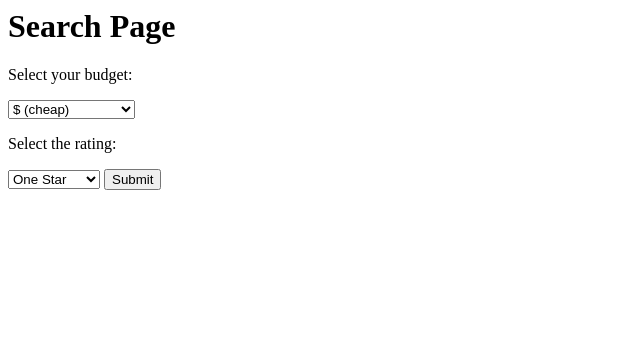
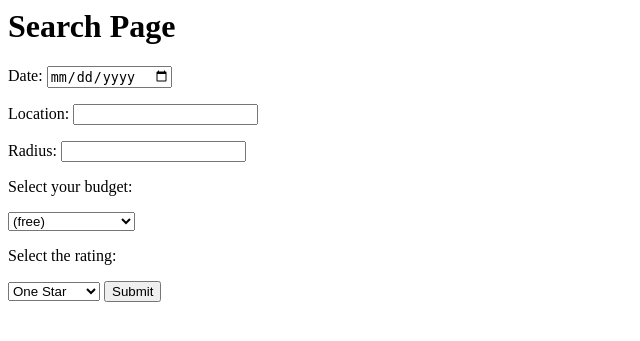
Before and after one commit to seehamrun/PseudoCoders, a Python web app: template templates/search.html in a window 1280 px wide. Shown: the top 341 px of the page, without its empty margins (0-640 px from the left). Run offline with Jinja, Linux system fonts and the light colour scheme; the template is opened without the code that fills it, so the values that code supplies are empty.

Commit message:
Added more search parameters

```diff
--- a/templates/results.html
+++ b/templates/results.html
@@ -6,6 +6,9 @@
   </head>
   <body>
         <h1> Results -- Here is a summary of your search query:</h1>
+        <p> DATE: {{queryObject.date}} </p>
+        <p> LOCATION: {{queryObject.location}} </p>
+        <p> RADIUS: {{queryObject.radius}} </p>
         <p> BUDGET: {{queryObject.budget}} </p>
         <p> RATING: {{queryObject.rating}} </p>
         <button id="addFavorite" value={{var_ID}}>Add To Favorites!</button>
--- a/templates/search.html
+++ b/templates/search.html
@@ -8,8 +8,12 @@
 <h1>Search Page</h1>
 
 <form method="post">
+  <p>Date: <input type="date" id="date" name="date"></p>
+  <p>Location: <input type="text" id="location" name="location"></p>
+  <p>Radius: <input type="number" id="radius" name="radius"></p>
   <p>Select your budget:</p>
   <select id="budget" name="budget">
+    <option value="zero_dollars"> (free) </option>
     <option value="one_dollar">$ (cheap) </option>
     <option value="two_dollar">$$ (intermediate)</option>
     <option value="three_dollar">$$$ (pricey) </option>
```
